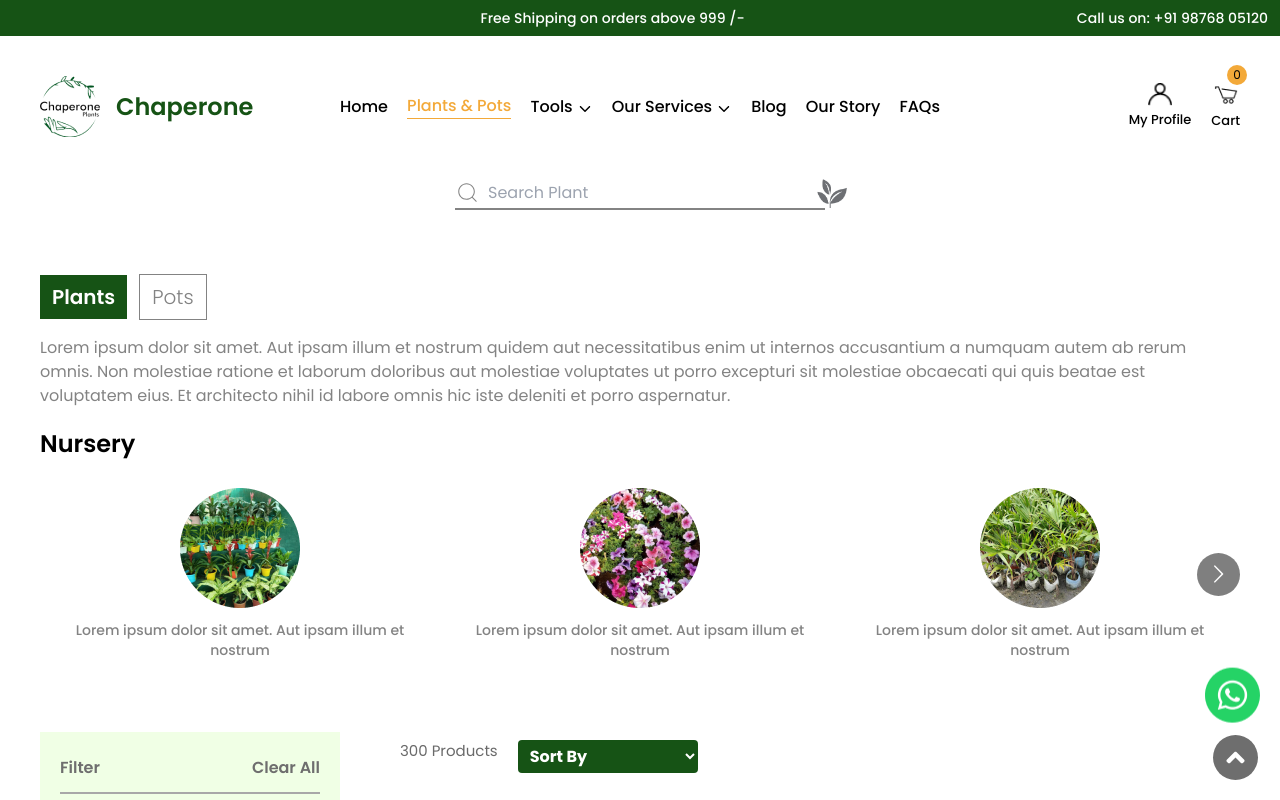
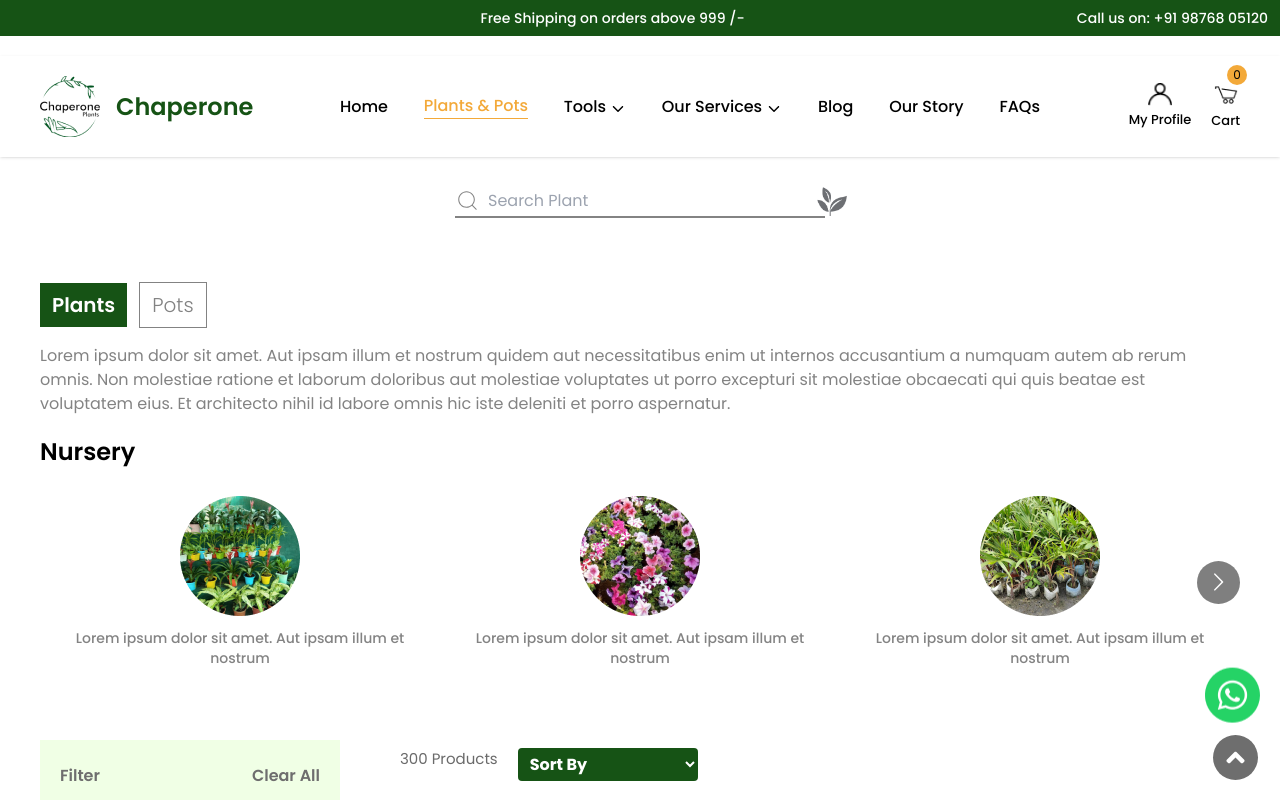
Before and after one commit to pilli05/ease-smith, a React (Create React App) app: page /products in a window 1280 px wide. Shown: the top 800 px of the page. Built offline with nearby package versions, Linux system fonts and the light colour scheme.

Commit message:
UI changes shadow added  in Header component

```diff
--- a/src/components/Header/Header.js
+++ b/src/components/Header/Header.js
@@ -118,7 +118,7 @@ const Header = () => {
           Call us on: +91 98768 05120
         </span>
       </div>
-      <div className="hidden lg:block sticky top-0 bg-white z-50 ">
+      <div className="hidden lg:block sticky top-0 bg-white z-50 shadow">
         <div className=" my-5 grid grid-cols-12 items-center px-10 py-5">
           <div className="col-span-3 flex items-center ">
             <img
@@ -131,7 +131,7 @@ const Header = () => {
               Chaperone
             </span>
           </div>
-          <div className="col-span-6 text-base font-[500] flex items-center justify-between ">
+          <div className="col-span-7 text-base font-[500] flex items-center justify-between ">
             <span className="cursor-pointer">Home</span>
             <span className="text-[#F3A939] border-b border-b-[#F3A939] cursor-pointer">
               Plants & Pots
@@ -174,7 +174,7 @@ const Header = () => {
             <span className="cursor-pointer">Our Story</span>
             <span className="cursor-pointer">FAQs</span>
           </div>
-          <div className="col-span-3 flex justify-end space-x-5">
+          <div className="col-span-2 flex justify-end space-x-5">
             <div className="flex flex-col items-center">
               <img
                 src="/assets/account-profile.png"
@@ -197,7 +197,7 @@ const Header = () => {
           </div>
         </div>
       </div>
-      <div className="sticky top-0 z-50 bg-white">
+      <div className="sticky top-0 z-50 bg-white shadow">
         <div className="block lg:hidden flex justify-between items-center px-5 py-5">
           <div className="col-span-3 flex items-center ">
             <img
@@ -218,7 +218,7 @@ const Header = () => {
           </Drawer>
         </div>
       </div>
-      <div className="flex justify-center px-5">
+      <div className="flex justify-center px-5 mt-7">
         <div className="inline-flex items-center justify-between border-b-2 border-b-[#838383]  w-[370px]">
           <div className="flex items-center">
             <CiSearch size={25} color="#838383" />
```
